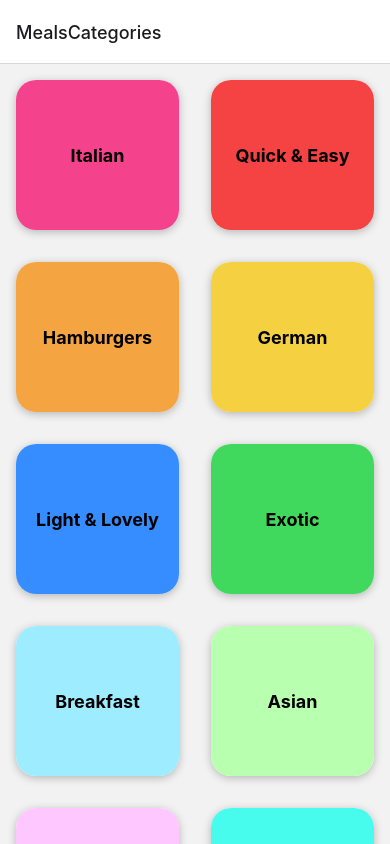
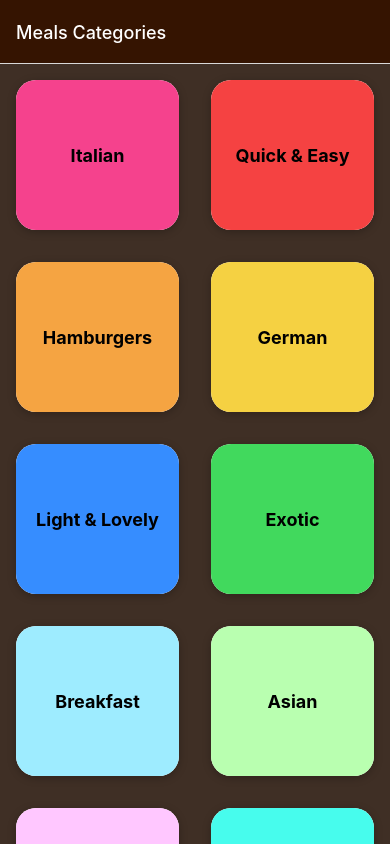
Before and after one commit to judo2000/react_native_meals, a React Native app: screen / in a window 390 px wide. Built offline with nearby package versions, Linux system fonts and the light colour scheme.

Commit message:
Style screen headers and background colors

```diff
--- a/App.js
+++ b/App.js
@@ -12,8 +12,20 @@
     <>
       <StatusBar style='dark' />
       <NavigationContainer>
-        <Stack.Navigator>
-          <Stack.Screen name='MealsCategories' component={CategoriesScreen} />
+        <Stack.Navigator
+          screenOptions={{
+            headerStyle: { backgroundColor: '#351401' },
+            headerTintColor: 'white',
+            contentStyle: { backgroundColor: '#3f2f25' },
+          }}
+        >
+          <Stack.Screen
+            name='MealsCategories'
+            component={CategoriesScreen}
+            options={{
+              title: 'Meals Categories',
+            }}
+          />
           <Stack.Screen name='MealsOverview' component={MealsOverviewScreen} />
         </Stack.Navigator>
       </NavigationContainer>
```
